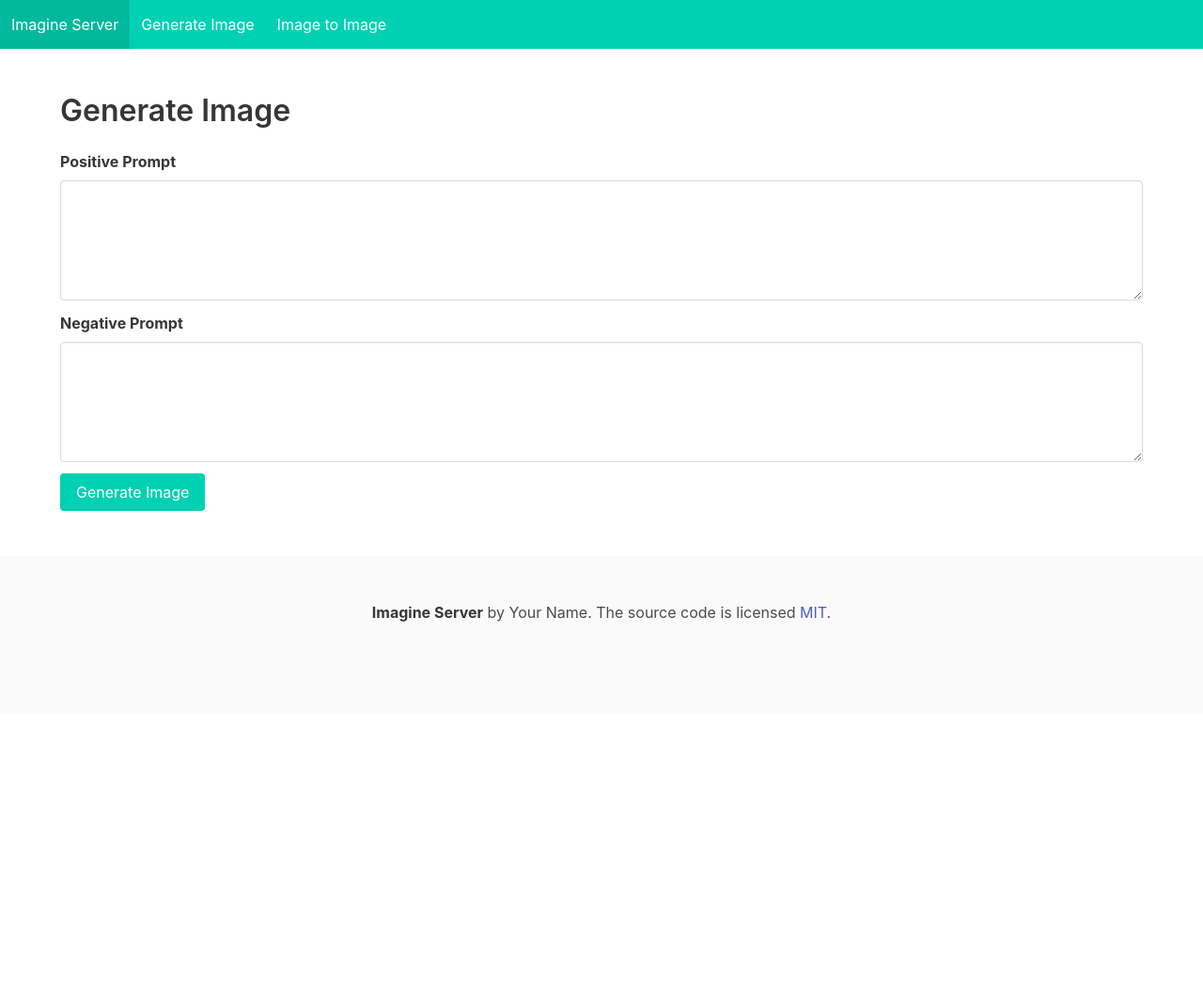
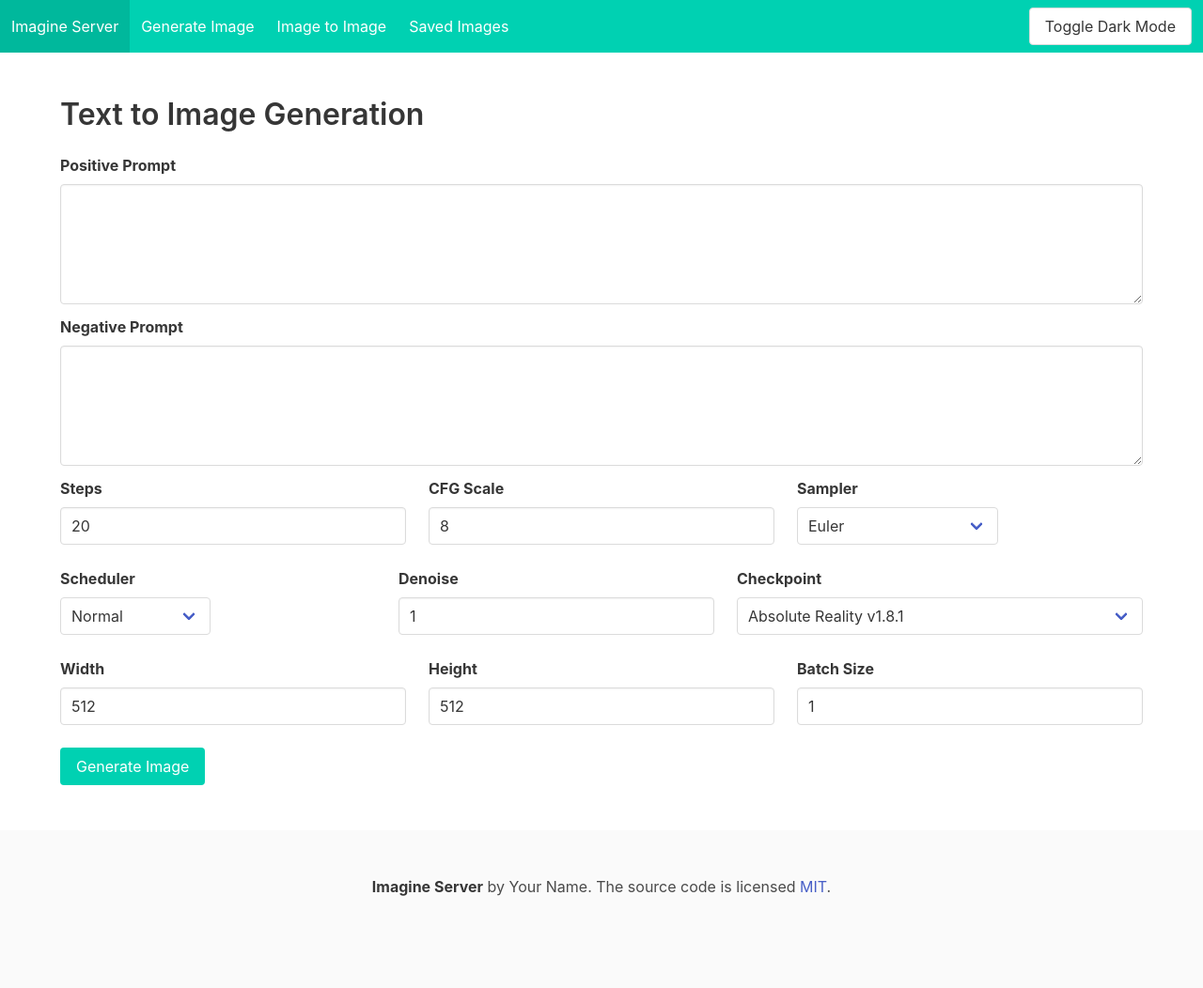
Before and after one commit to BitsofJeremy/imagine_server, a Flask app: page /generate in a window 1280 px wide. Shown: the whole page at 94% size. Before the commit the page ends 662 px from the top, so only its background shows below. Run offline with Flask 3, Linux system fonts and the light colour scheme; some libraries are stand-ins or nearby versions.

Commit message:
added dark mode, t2i and i2i extra configs in form, saves page

```diff
--- a/app/__init__.py
+++ b/app/__init__.py
@@ -1,6 +1,6 @@
 from flask import Flask
 from config import Config
-
+from datetime import datetime
 
 def create_app():
     app = Flask(__name__)
@@ -9,4 +9,8 @@ def create_app():
     from app import routes
     app.register_blueprint(routes.main)
 
+    @app.template_filter('datetime')
+    def format_datetime(value):
+        return datetime.fromtimestamp(value).strftime('%Y-%m-%d %H:%M:%S')
+
     return app
--- a/app/forms.py
+++ b/app/forms.py
@@ -1,14 +1,158 @@
 from flask_wtf import FlaskForm
-from wtforms import StringField, TextAreaField, FileField, SubmitField
-from wtforms.validators import DataRequired
+from flask_wtf.file import FileField, FileRequired, FileAllowed
+from wtforms import StringField, TextAreaField, IntegerField, FloatField, SelectField, SubmitField
+from wtforms.validators import DataRequired, NumberRange, Optional, ValidationError
+
+# List of checkpoints with a tuple structure: (value, label, is_favorite)
+CHECKPOINTS = [
+    ('SD15/Experience_v10-FP16.safetensors', 'Experience v10 FP16', False),
+    ('SD15/Inkpunk-Diffusion-v2.ckpt', 'Inkpunk Diffusion v2', False),
+    ('SD15/Swizz8-REAL-BakedVAE-FP16.safetensors', 'Swizz8 REAL BakedVAE FP16', False),
+    ('SD15/absolutereality_v181.safetensors', 'Absolute Reality v1.8.1', True),
+    ('SD15/cyberrealistic_classicV31.safetensors', 'Cyberrealistic Classic V31', True),
+    ('SD15/deliberate_v2.safetensors', 'Deliberate v2', False),
+    ('SD15/dreamshaper_8.safetensors', 'Dreamshaper 8', False),
+    ('SD15/eosamFilmgirUltra_ultraBaseModel.safetensors', 'EOSAM Filmgir Ultra Base Model', False),
+    ('SD15/mchsMachinecodesComi_v2.safetensors', 'MCHS Machinecodes Comic v2', False),
+    ('SD15/revAnimated_v121.safetensors', 'Rev Animated v1.2.1', False),
+    ('SD15/timAmericanCartoons_genesis.safetensors', 'Tim American Cartoons Genesis', False),
+    ('SD15/urpm.safetensors', 'URPM', False),
+    ('SDXL/AnythingXL_xl.safetensors', 'Anything XL', True),
+    ('SDXL/JuggernautXL_X_RunDiffusionXL.safetensors', 'Juggernaut XL X RunDiffusion XL', False),
+    ('SDXL/JuggernautXLSDXL_V7Bakedvae.safetensors', 'Juggernaut XL SDXL V7 Baked VAE', False),
+    ('SDXL/afroditexl_11Bkdvae.safetensors', 'Afrodite XL 11B KD VAE', False),
+    ('SDXL/cartoonArcadiaSDXLSD1_v2.safetensors', 'Cartoon Arcadia SDXL SD1 v2', False),
+    ('SDXL/counterfeitxl_v25.safetensors', 'Counterfeit XL v2.5', False),
+    ('SDXL/dynavisionXLAllInOneStylized_release0557Bakedvae.safetensors',
+     'Dynavision XL All In One Stylized 0557 Baked VAE', False),
+    ('SDXL/halcyonSDXL_v17.safetensors', 'Halcyon SDXL v1.7', False),
+    ('SDXL/icbinpXL_v3.safetensors', 'ICBINP XL v3', False),
+    ('SDXL/jibMixRealisticXL_v90BetterBodies.safetensors', 'JIB Mix Realistic XL v90 Better Bodies', True),
+    ('SDXL/juggernautXL_version5.safetensors', 'Juggernaut XL v5', True),
+    ('SDXL/leosamshelloworldXL_leosamhelloworldXL70.safetensors', 'Leosam Hello World XL 70', False),
+    ('SDXL/sdxlUnstableDiffusers_v11Rundiffusion.safetensors', 'SDXL Unstable Diffusers v11 Rundiffusion', False),
+    ('SDXL/sdxlYamersRealisticNSFW_v5SX.safetensors', 'SDXL Yamers Realistic NSFW v5SX', False),
+    ('SDXL/suzannesXLMix_v60.safetensors', 'Suzanne\'s XL Mix v60', True),
+]
+
 
 class ImageGenerationForm(FlaskForm):
     positive_prompt = TextAreaField('Positive Prompt', validators=[DataRequired()])
     negative_prompt = TextAreaField('Negative Prompt')
+
+    # Node #3 parameters
+    steps = IntegerField('Steps', validators=[NumberRange(min=1, max=150)], default=20)
+    cfg = FloatField('CFG Scale', validators=[NumberRange(min=1, max=30)], default=8)
+    sampler_name = SelectField('Sampler', choices=[
+        ('euler', 'Euler'),
+        ('euler_ancestral', 'Euler Ancestral'),
+        ('heun', 'Heun'),
+        ('heunpp2', 'Heun++2'),
+        ('dpm_2', 'DPM 2'),
+        ('dpm_2_ancestral', 'DPM 2 Ancestral'),
+        ('lms', 'LMS'),
+        ('dpm_fast', 'DPM Fast'),
+        ('dpm_adaptive', 'DPM Adaptive'),
+        ('dpmpp_2s_ancestral', 'DPM++ 2S Ancestral'),
+        ('dpmpp_sde', 'DPM++ SDE'),
+        ('dpmpp_sde_gpu', 'DPM++ SDE GPU'),
+        ('dpmpp_2m', 'DPM++ 2M'),
+        ('dpmpp_2m_sde', 'DPM++ 2M SDE'),
+        ('dpmpp_2m_sde_gpu', 'DPM++ 2M SDE GPU'),
+        ('dpmpp_3m_sde', 'DPM++ 3M SDE'),
+        ('dpmpp_3m_sde_gpu', 'DPM++ 3M SDE GPU'),
+        ('ddpm', 'DDPM'),
+        ('lcm', 'LCM'),
+        ('ddim', 'DDIM'),
+        ('uni_pc', 'UniPC'),
+        ('uni_pc_bh2', 'UniPC BH2')
+    ], default='euler')
+    scheduler = SelectField('Scheduler', choices=[
+        ('normal', 'Normal'),
+        ('karras', 'Karras'),
+        ('exponential', 'Exponential'),
+        ('sgm_uniform', 'SGM Uniform'),
+        ('simple', 'Simple'),
+        ('ddim_uniform', 'DDIM Uniform')
+    ], default='normal')
+    denoise = FloatField('Denoise', validators=[NumberRange(min=0, max=1)], default=1)
+
+    # Node #4 parameter
+    ckpt_name = SelectField('Checkpoint', choices=[
+                                                      (value, label) for value, label, is_favorite in CHECKPOINTS if
+                                                      is_favorite
+                                                  ] + [('', '--- Other Checkpoints ---')] + [
+                                                      (value, label) for value, label, is_favorite in CHECKPOINTS if
+                                                      not is_favorite
+                                                  ])
+
+    # Node #5 parameters
+    width = IntegerField('Width', validators=[NumberRange(min=64, max=2048)], default=512)
+    height = IntegerField('Height', validators=[NumberRange(min=64, max=2048)], default=512)
+    batch_size = IntegerField('Batch Size', validators=[NumberRange(min=1, max=4)], default=1)
+
     submit = SubmitField('Generate Image')
 
+
+def validate_seed(form, field):
+    if field.data != '-1' and not field.data.isdigit():
+        raise ValidationError('Seed must be -1 or a positive integer')
+
+
 class ImageToImageForm(FlaskForm):
-    input_image = FileField('Input Image', validators=[DataRequired()])
+    input_image = FileField('Input Image', validators=[
+        FileRequired(),
+        FileAllowed(['png', 'jpg', 'jpeg'], 'Images only!')
+    ])
     positive_prompt = TextAreaField('Positive Prompt', validators=[DataRequired()])
     negative_prompt = TextAreaField('Negative Prompt')
+
+    # Node #3 parameters
+    # Change seed to StringField
+    seed = StringField('Seed', validators=[Optional(), validate_seed], default='-1')
+    steps = IntegerField('Steps', validators=[NumberRange(min=1, max=150)], default=20)
+    cfg = FloatField('CFG Scale', validators=[NumberRange(min=1, max=30)], default=8)
+    sampler_name = SelectField('Sampler', choices=[
+        ('euler', 'Euler'),
+        ('euler_ancestral', 'Euler Ancestral'),
+        ('heun', 'Heun'),
+        ('heunpp2', 'Heun++2'),
+        ('dpm_2', 'DPM 2'),
+        ('dpm_2_ancestral', 'DPM 2 Ancestral'),
+        ('lms', 'LMS'),
+        ('dpm_fast', 'DPM Fast'),
+        ('dpm_adaptive', 'DPM Adaptive'),
+        ('dpmpp_2s_ancestral', 'DPM++ 2S Ancestral'),
+        ('dpmpp_sde', 'DPM++ SDE'),
+        ('dpmpp_sde_gpu', 'DPM++ SDE GPU'),
+        ('dpmpp_2m', 'DPM++ 2M'),
+        ('dpmpp_2m_sde', 'DPM++ 2M SDE'),
+        ('dpmpp_2m_sde_gpu', 'DPM++ 2M SDE GPU'),
+        ('dpmpp_3m_sde', 'DPM++ 3M SDE'),
+        ('dpmpp_3m_sde_gpu', 'DPM++ 3M SDE GPU'),
+        ('ddpm', 'DDPM'),
+        ('lcm', 'LCM'),
+        ('ddim', 'DDIM'),
+        ('uni_pc', 'UniPC'),
+        ('uni_pc_bh2', 'UniPC BH2')
+    ], default='euler_ancestral')
+    scheduler = SelectField('Scheduler', choices=[
+        ('normal', 'Normal'),
+        ('karras', 'Karras'),
+        ('exponential', 'Exponential'),
+        ('sgm_uniform', 'SGM Uniform'),
+        ('simple', 'Simple'),
+        ('ddim_uniform', 'DDIM Uniform')
+    ], default='karras')
+    denoise = FloatField('Denoise', validators=[NumberRange(min=0, max=1)], default=0.8)
+
+    # Node #4 parameter
+    ckpt_name = SelectField('Checkpoint', choices=[
+                                                      (value, label) for value, label, is_favorite in CHECKPOINTS if
+                                                      is_favorite
+                                                  ] + [('', '--- Other Checkpoints ---')] + [
+                                                      (value, label) for value, label, is_favorite in CHECKPOINTS if
+                                                      not is_favorite
+                                                  ])
+
     submit = SubmitField('Generate Image')
--- a/app/routes.py
+++ b/app/routes.py
@@ -1,6 +1,6 @@
 import os
 import logging
-from flask import Blueprint, render_template, request, jsonify, current_app, send_file
+from flask import Blueprint, render_template, request, jsonify, current_app, send_file, abort
 from app.forms import ImageGenerationForm, ImageToImageForm
 from app.utils import generate_image, generate_image_to_image
 from werkzeug.utils import secure_filename
@@ -30,7 +30,16 @@ def generate():
             image_generator = generate_image(
                 workflow,
                 form.positive_prompt.data,
-                form.negative_prompt.data
+                form.negative_prompt.data,
+                steps=form.steps.data,
+                cfg=form.cfg.data,
+                sampler_name=form.sampler_name.data,
+                scheduler=form.scheduler.data,
+                denoise=form.denoise.data,
+                ckpt_name=form.ckpt_name.data,
+                width=form.width.data,
+                height=form.height.data,
+                batch_size=form.batch_size.data
             )
 
             generated_images = None
@@ -59,11 +68,11 @@ def generate():
             logger.exception("Unexpected error during image generation")
             return jsonify({'success': False, 'error': str(e)})
 
-    return render_template('generate.html', form=form)
+    return render_template('generate.html', form=form, image_to_image=False)
 
 
 @main.route('/generate_image_to_image', methods=['GET', 'POST'])
-def image_to_image_route():  # Renamed this function
+def image_to_image_route():
     form = ImageToImageForm()
     if form.validate_on_submit():
         workflow_path = os.path.join(current_app.config['WORKFLOWS_DIR'], 'basic_image_to_image.json')
@@ -81,11 +90,20 @@ def image_to_image_route():  # Renamed this function
         input_image.save(filepath)
 
         try:
+            # Convert seed to integer, use -1 if it's not a valid integer
+            seed = int(form.seed.data) if form.seed.data.isdigit() else -1
             image_generator = generate_image_to_image(
                 workflow,
                 filepath,
                 form.positive_prompt.data,
-                form.negative_prompt.data
+                form.negative_prompt.data,
+                seed=seed,
+                steps=form.steps.data,
+                cfg=form.cfg.data,
+                sampler_name=form.sampler_name.data,
+                scheduler=form.scheduler.data,
+                denoise=form.denoise.data,
+                ckpt_name=form.ckpt_name.data
             )
 
             generated_images = None
@@ -100,7 +118,7 @@ def image_to_image_route():  # Renamed this function
                     generated_images = item
 
             if generated_images and len(generated_images) > 0:
-                output_filename = secure_filename(f"generated_{form.positive_prompt.data[:10]}.png")
+                output_filename = secure_filename(f"generated_i2i_{form.positive_prompt.data[:10]}.png")
                 output_filepath = os.path.join(current_app.root_path, 'static', 'generated', output_filename)
                 os.makedirs(os.path.dirname(output_filepath), exist_ok=True)
                 with open(output_filepath, 'wb') as f:
@@ -117,6 +135,32 @@ def image_to_image_route():  # Renamed this function
     return render_template('generate.html', form=form, image_to_image=True)
 
 
+@main.route('/saves')
+def saves():
+    generated_dir = os.path.join(current_app.root_path, 'static', 'generated')
+    text_to_image = []
+    image_to_image = []
+
+    for filename in os.listdir(generated_dir):
+        if filename.startswith('generated_'):
+            file_path = os.path.join(generated_dir, filename)
+            file_size = os.path.getsize(file_path)
+            creation_time = os.path.getctime(file_path)
+
+            file_info = {
+                'filename': filename,
+                'size': file_size,
+                'created': creation_time
+            }
+
+            if filename.startswith('generated_i2i_'):
+                image_to_image.append(file_info)
+            else:
+                text_to_image.append(file_info)
+
+    return render_template('saves.html', text_to_image=text_to_image, image_to_image=image_to_image)
+
+
 @main.route('/result/<filename>')
 def result(filename):
     return render_template('result.html', filename=filename)
@@ -124,4 +168,19 @@ def result(filename):
 
 @main.route('/download/<filename>')
 def download(filename):
-    return send_file(os.path.join(current_app.root_path, 'static', 'generated', filename), as_attachment=True)
+    try:
+        return send_file(os.path.join(current_app.root_path, 'static', 'generated', filename), as_attachment=True)
+    except FileNotFoundError:
+        abort(404)
+
+
+@main.route('/delete/<filename>', methods=['POST'])
+def delete(filename):
+    file_path = os.path.join(current_app.root_path, 'static', 'generated', filename)
+    try:
+        os.remove(file_path)
+        return jsonify({'success': True, 'message': 'File deleted successfully'})
+    except FileNotFoundError:
+        return jsonify({'success': False, 'message': 'File not found'}), 404
+    except Exception as e:
+        return jsonify({'success': False, 'message': str(e)}), 500
--- /dev/null
+++ b/app/static/css/dark-mode.css
@@ -0,0 +1,67 @@
+/* Dark mode styles */
+body.dark-mode {
+    background-color: #121212;
+    color: #e0e0e0;
+}
+
+.dark-mode .navbar {
+    background-color: #1e1e1e;
+}
+
+.dark-mode .navbar-item,
+.dark-mode .navbar-link {
+    color: #e0e0e0;
+}
+
+.dark-mode .button.is-primary {
+    background-color: #00d1b2;
+    color: #121212;
+}
+
+.dark-mode .box {
+    background-color: #1e1e1e;
+    color: #e0e0e0;
+}
+
+.dark-mode .input,
+.dark-mode .textarea {
+    background-color: #2c2c2c;
+    color: #e0e0e0;
+    border-color: #3e3e3e;
+}
+
+.dark-mode .label {
+    color: #b0b0b0;
+}
+
+.dark-mode .footer {
+    background-color: #1e1e1e;
+    color: #e0e0e0;
+}
+
+/* Add more dark mode styles as needed */
+
+/* Add these new styles */
+html, body {
+    min-height: 100vh;
+}
+
+body {
+    display: flex;
+    flex-direction: column;
+}
+
+.section {
+    flex: 1 0 auto;
+}
+
+html.dark-mode,
+body.dark-mode {
+    background-color: #121212;
+}
+
+.dark-mode .footer {
+    background-color: #1e1e1e;
+    color: #e0e0e0;
+    flex-shrink: 0;
+}
--- a/app/templates/base.html
+++ b/app/templates/base.html
@@ -5,6 +5,7 @@
     <meta name="viewport" content="width=device-width, initial-scale=1.0">
     <title>{% block title %}Imagine Server{% endblock %}</title>
     <link rel="stylesheet" href="https://cdn.jsdelivr.net/npm/bulma@0.9.3/css/bulma.min.css">
+    <link rel="stylesheet" href="{{ url_for('static', filename='css/dark-mode.css') }}">
     <script src="https://cdn.jsdelivr.net/npm/axios/dist/axios.min.js"></script>
     {% block extra_head %}{% endblock %}
 </head>
@@ -23,6 +24,16 @@
                 <a class="navbar-item" href="{{ url_for('main.image_to_image_route') }}">
                     Image to Image
                 </a>
+                <a class="navbar-item" href="{{ url_for('main.saves') }}">
+                    Saved Images
+                </a>
+            </div>
+            <div class="navbar-end">
+                <div class="navbar-item">
+                    <button id="darkModeToggle" class="button">
+                        Toggle Dark Mode
+                    </button>
+                </div>
             </div>
         </div>
     </nav>
@@ -43,5 +54,30 @@
     </footer>
 
     {% block scripts %}{% endblock %}
+    <script>
+    document.addEventListener('DOMContentLoaded', (event) => {
+        const darkModeToggle = document.getElementById('darkModeToggle');
+        const body = document.body;
+        const html = document.documentElement;
+
+        // Check for saved dark mode preference
+        if (localStorage.getItem('darkMode') === 'enabled') {
+            body.classList.add('dark-mode');
+            html.classList.add('dark-mode');
+        }
+
+        darkModeToggle.addEventListener('click', () => {
+            body.classList.toggle('dark-mode');
+            html.classList.toggle('dark-mode');
+
+            // Save dark mode preference
+            if (body.classList.contains('dark-mode')) {
+                localStorage.setItem('darkMode', 'enabled');
+            } else {
+                localStorage.setItem('darkMode', 'disabled');
+            }
+        });
+    });
+</script>
 </body>
 </html>
--- a/app/templates/generate.html
+++ b/app/templates/generate.html
@@ -1,9 +1,10 @@
 {% extends "base.html" %}
 
 {% block content %}
-<h1 class="title">{% if image_to_image %}Image to Image{% else %}Generate Image{% endif %}</h1>
+<h1 class="title">{% if image_to_image %}Image to Image Generation{% else %}Text to Image Generation{% endif %}</h1>
 <form id="generateForm" method="post" enctype="multipart/form-data">
     {{ form.hidden_tag() }}
+
     {% if image_to_image %}
     <div class="field">
         <label class="label">{{ form.input_image.label }}</label>
@@ -12,18 +13,120 @@
         </div>
     </div>
     {% endif %}
+
     <div class="field">
         <label class="label">{{ form.positive_prompt.label }}</label>
         <div class="control">
             {{ form.positive_prompt(class="textarea") }}
         </div>
     </div>
+
     <div class="field">
         <label class="label">{{ form.negative_prompt.label }}</label>
         <div class="control">
             {{ form.negative_prompt(class="textarea") }}
         </div>
     </div>
+
+    <div class="columns">
+        <div class="column">
+            <div class="field">
+                <label class="label">{{ form.steps.label }}</label>
+                <div class="control">
+                    {{ form.steps(class="input") }}
+                </div>
+            </div>
+        </div>
+        <div class="column">
+            <div class="field">
+                <label class="label">{{ form.cfg.label }}</label>
+                <div class="control">
+                    {{ form.cfg(class="input") }}
+                </div>
+            </div>
+        </div>
+        <div class="column">
+            <div class="field">
+                <label class="label">{{ form.sampler_name.label }}</label>
+                <div class="control">
+                    <div class="select">
+                        {{ form.sampler_name }}
+                    </div>
+                </div>
+            </div>
+        </div>
+    </div>
+
+    <div class="columns">
+        <div class="column">
+            <div class="field">
+                <label class="label">{{ form.scheduler.label }}</label>
+                <div class="control">
+                    <div class="select">
+                        {{ form.scheduler }}
+                    </div>
+                </div>
+            </div>
+        </div>
+        <div class="column">
+            <div class="field">
+                <label class="label">{{ form.denoise.label }}</label>
+                <div class="control">
+                    {{ form.denoise(class="input") }}
+                </div>
+            </div>
+        </div>
+        <div class="column">
+            <div class="field">
+                <label class="label">{{ form.ckpt_name.label }}</label>
+                <div class="control">
+                    <div class="select">
+                        {{ form.ckpt_name }}
+                    </div>
+                </div>
+            </div>
+        </div>
+    </div>
+
+    {% if not image_to_image %}
+    <div class="columns">
+        <div class="column">
+            <div class="field">
+                <label class="label">{{ form.width.label }}</label>
+                <div class="control">
+                    {{ form.width(class="input") }}
+                </div>
+            </div>
+        </div>
+        <div class="column">
+            <div class="field">
+                <label class="label">{{ form.height.label }}</label>
+                <div class="control">
+                    {{ form.height(class="input") }}
+                </div>
+            </div>
+        </div>
+        <div class="column">
+            <div class="field">
+                <label class="label">{{ form.batch_size.label }}</label>
+                <div class="control">
+                    {{ form.batch_size(class="input") }}
+                </div>
+            </div>
+        </div>
+    </div>
+    {% else %}
+    <div class="field">
+    <label class="label">{{ form.seed.label }}</label>
+    <div class="control">
+        {{ form.seed(class="input", type="text", placeholder="-1 for random seed") }}
+    </div>
+    {% if form.seed.errors %}
+    <p class="help is-danger">{{ form.seed.errors[0] }}</p>
+    {% endif %}
+</div>
+    {% endif %}
+
     <div class="field">
         <div class="control">
             {{ form.submit(class="button is-primary") }}
```
Also changed, not shown: app/templates/saves.html (added, +79 -0 lines), app/utils.py (+69 -10 lines), 1 other file.
